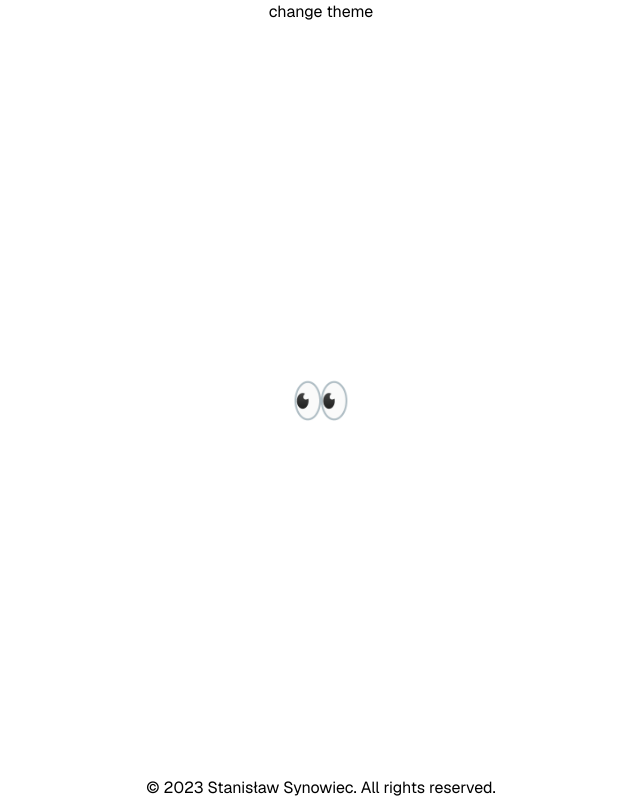
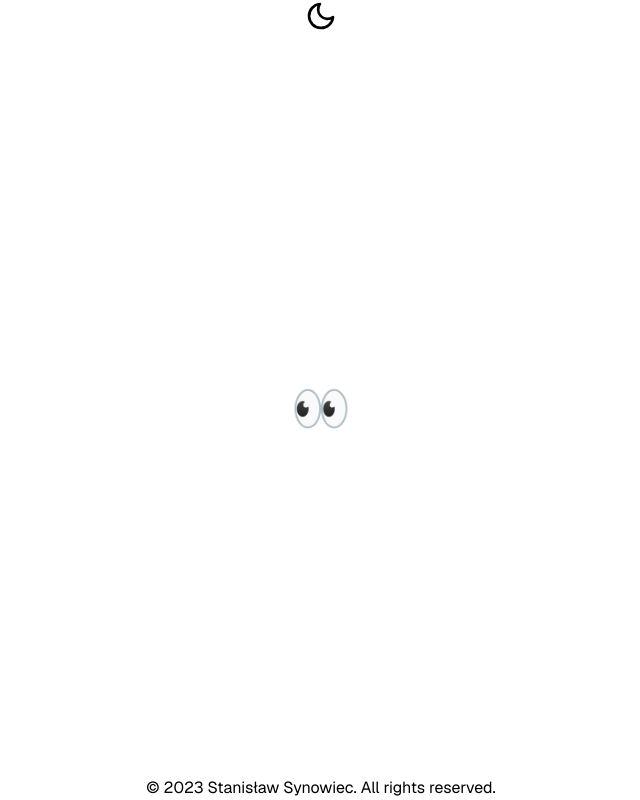
Before and after one commit to ssynowiec/ssynowiec.pl, a Next.js app: page / in a window 1280 px wide. Shown: the whole page, without its empty margins (319-959 px from the left). Built offline with nearby package versions, Linux system fonts and the light colour scheme; no server answers.

Commit message:
style: theme switcher with icons

```diff
--- a/src/components/header/header.tsx
+++ b/src/components/header/header.tsx
@@ -1,19 +1,12 @@
-'use client';
-
 import { Wrapper } from '@/components/wrapper/Wrapper';
-import { useTheme } from 'next-themes';
+import { ThemeSwitcher } from '@/components/themeSwitcher/ThemeSwitcher';
 
 export const Header = () => {
-  const { theme, setTheme } = useTheme();
-  const toggleTheme = () => {
-    setTheme(theme === 'dark' ? 'light' : 'dark');
-  };
-
   return (
     <header className='flex w-full'>
       <Wrapper>
         <div>
-          <button onClick={toggleTheme}>change theme</button>
+          <ThemeSwitcher />
         </div>
       </Wrapper>
     </header>
--- /dev/null
+++ b/src/components/themeSwitcher/ThemeSwitcher.tsx
@@ -0,0 +1,28 @@
+'use client';
+
+import { useTheme } from 'next-themes';
+import { Sun } from '@/components/themeSwitcher/sun';
+import { Moon } from '@/components/themeSwitcher/moon';
+import { useEffect, useState } from 'react';
+
+export const ThemeSwitcher = () => {
+  const [mounted, setMounted] = useState(false);
+  const { theme, setTheme } = useTheme();
+  const toggleTheme = () => {
+    setTheme(theme === 'dark' ? 'light' : 'dark');
+  };
+
+  useEffect(() => {
+    setMounted(true);
+  }, []);
+
+  if (!mounted) {
+    return null;
+  }
+
+  return (
+    <button onClick={toggleTheme}>
+      {theme === 'dark' ? <Sun /> : <Moon />}
+    </button>
+  );
+};
--- /dev/null
+++ b/src/components/themeSwitcher/moon.tsx
@@ -0,0 +1,18 @@
+export const Moon = () => {
+  return (
+    <svg
+      xmlns='http://www.w3.org/2000/svg'
+      width='32'
+      height='32'
+      viewBox='0 0 24 24'
+      fill='none'
+      stroke='currentColor'
+      strokeWidth='2'
+      strokeLinecap='round'
+      strokeLinejoin='round'
+      className='feather feather-moon'
+    >
+      <path d='M21 12.79A9 9 0 1 1 11.21 3 7 7 0 0 0 21 12.79z'></path>
+    </svg>
+  );
+};
--- /dev/null
+++ b/src/components/themeSwitcher/sun.tsx
@@ -0,0 +1,26 @@
+export const Sun = () => {
+  return (
+    <svg
+      xmlns='http://www.w3.org/2000/svg'
+      width='32'
+      height='32'
+      viewBox='0 0 24 24'
+      fill='none'
+      stroke='currentColor'
+      strokeWidth='2'
+      strokeLinecap='round'
+      strokeLinejoin='round'
+      className='feather feather-sun'
+    >
+      <circle cx='12' cy='12' r='5' />
+      <line x1='12' y1='1' x2='12' y2='3'></line>
+      <line x1='12' y1='21' x2='12' y2='23'></line>
+      <line x1='4.22' y1='4.22' x2='5.64' y2='5.64'></line>
+      <line x1='18.36' y1='18.36' x2='19.78' y2='19.78'></line>
+      <line x1='1' y1='12' x2='3' y2='12'></line>
+      <line x1='21' y1='12' x2='23' y2='12'></line>
+      <line x1='4.22' y1='19.78' x2='5.64' y2='18.36'></line>
+      <line x1='18.36' y1='5.64' x2='19.78' y2='4.22'></line>
+    </svg>
+  );
+};
```
Also changed, not shown: 1 other file (tests, documents, lock files or other folders).
